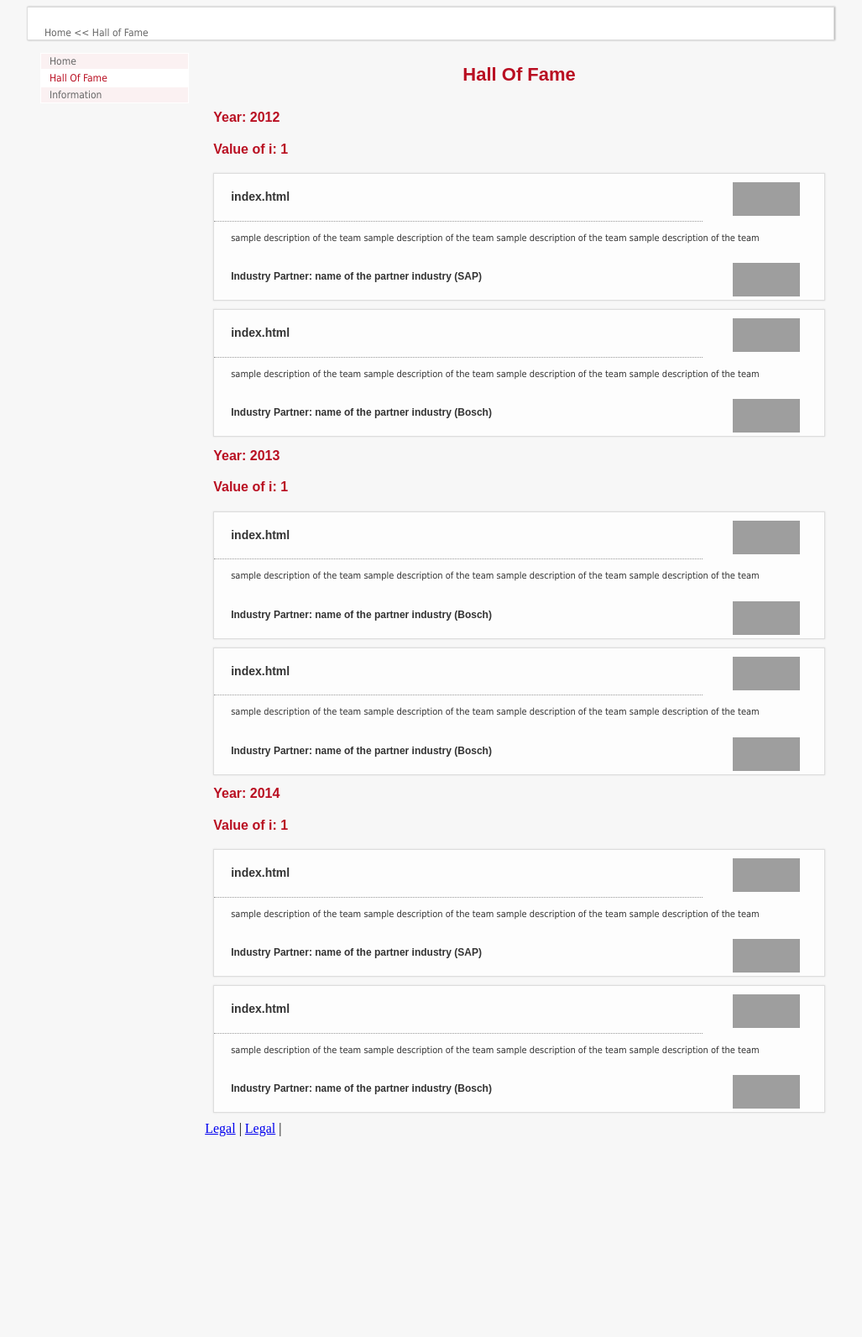
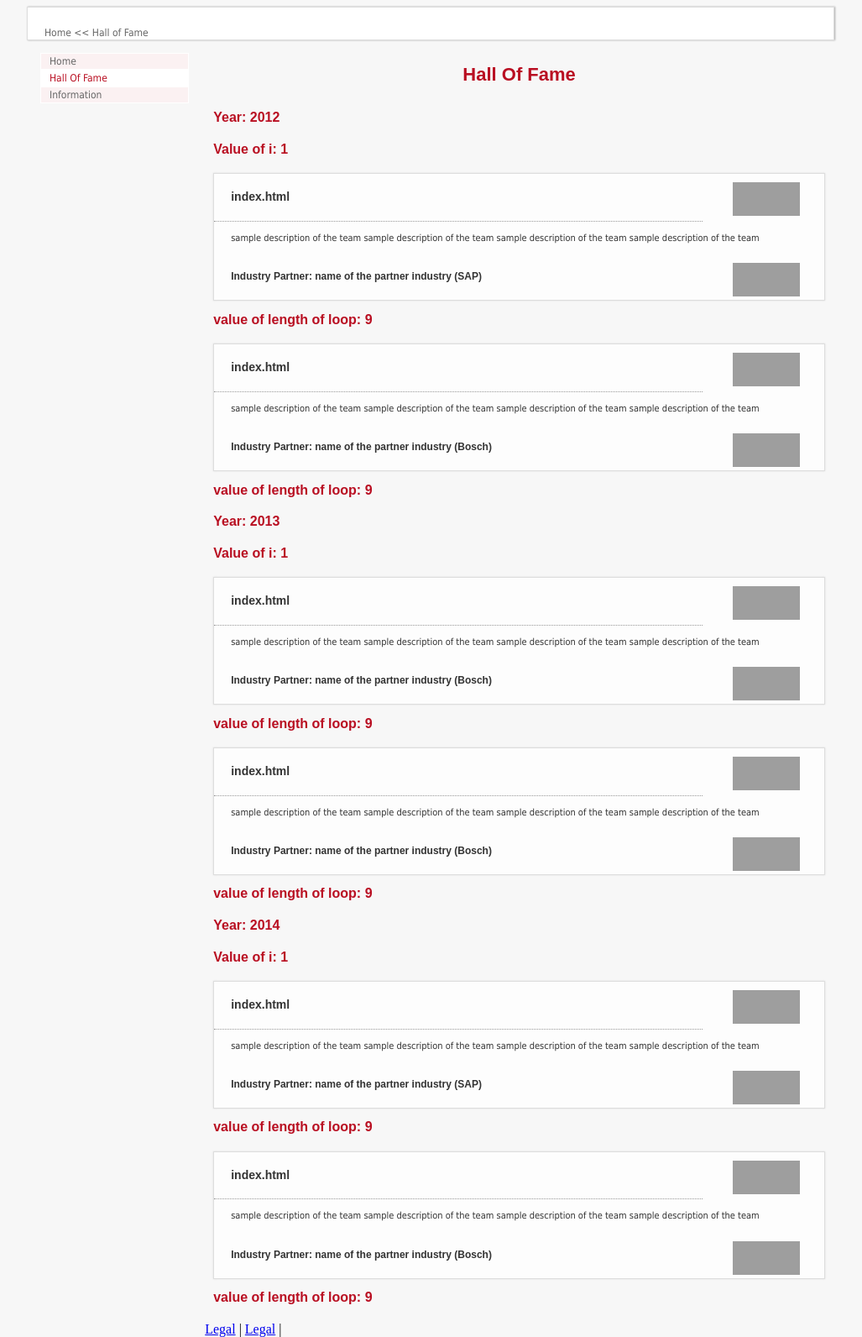
Before and after one commit to ankit09goyal/ankit09goyal.github.io, a Jekyll site: the page built from hof.html, in a window 1280 px wide, cut to the strip 0-1592 px from the top of the page. Shown: the whole strip at 84% size, without its empty margins (127-1154 px from the left). Built offline with Jekyll 4.4.1, drawn with Linux system fonts in a browser that asks for light colours; before the commit the page ends 1353 px from its top, so only the background shows below that; grey boxes are pictures that could not be loaded.

Commit message:
Update halloffame.html

```diff
--- a/_layouts/halloffame.html
+++ b/_layouts/halloffame.html
@@ -84,6 +84,7 @@ layout: home
                 </div>
                 <!-- single team contatiner ends -->
             {% assign lengthOfLoop = forloop.length %}
+             <h2>value of length of loop: {{ lengthOfLoop }}</h2>
             {% capture lengthOfLoop %} {{ lengthOfLoop | plus:1 }} {% endcapture %}
             {% if i == lengthOfLoop %}
             <h2>I am in the last loop</h2>
```
